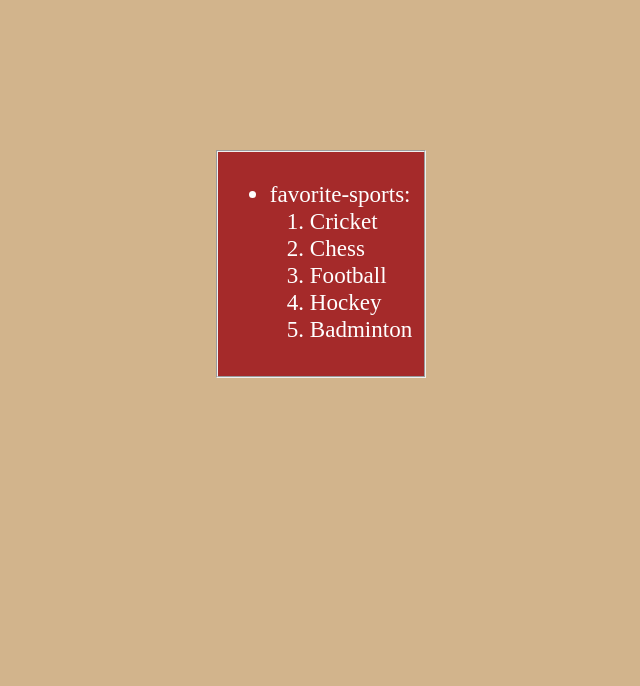
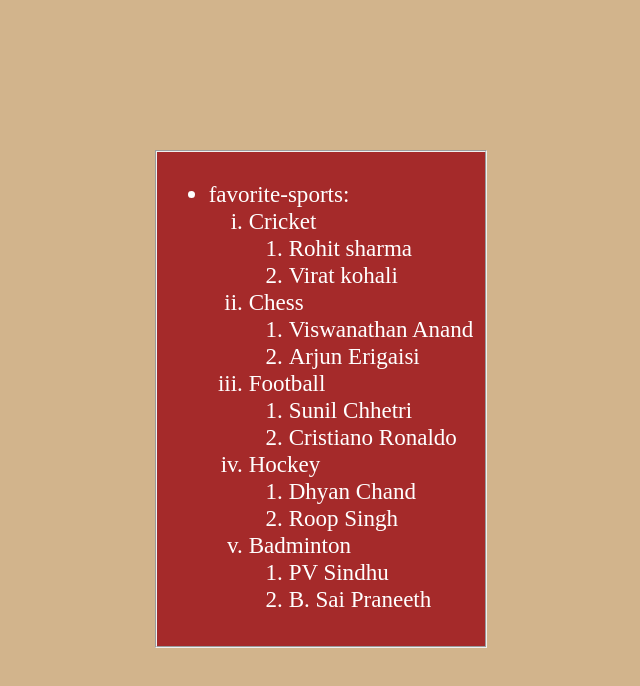
Before and after one commit to vjit1008/multi-commit, a plain HTML site: page index.html in a window 1280 px wide. Shown: the whole page, without its empty margins (319-959 px from the left). Drawn offline with Linux system fonts and the light colour scheme.

Commit message:
players-add

```diff
--- a/index.html
+++ b/index.html
@@ -14,7 +14,7 @@
         fieldset{
             background-color: brown;
             color: white;
-            width: 100px;
+            /* width: 200px; */
 
         }
         .sports{
@@ -34,11 +34,27 @@
 
                 <ul class="favorite-sports" >
                     <li>favorite-sports:</li>
-                    <ol><li> Cricket </li>
-                        <li>Chess</li>
-                        <li>Football</li>
-                        <li>Hockey</li>
-                        <li>Badminton</li></ol>
+                    <ol type="i"><li> Cricket
+                        <ol>
+                            <li>Rohit sharma</li>
+                            <li>Virat kohali</li>
+                        </ol> </li>
+                        <li>Chess <ol>
+                            <li>Viswanathan Anand</li>
+                            <li>Arjun Erigaisi</li>
+                        </ol></li>
+                        <li>Football <ol>
+                            <li>Sunil Chhetri</li>
+                            <li>Cristiano Ronaldo</li>
+                        </ol></li>
+                        <li>Hockey <ol>
+                            <li>Dhyan Chand</li>
+                            <li>Roop Singh</li>
+                        </ol></li>
+                        <li>Badminton <ol>
+                            <li>PV Sindhu</li>
+                            <li>B. Sai Praneeth</li>
+                        </ol></li></ol>
                 </ul>
         </div>
     </fieldset></div>
```
